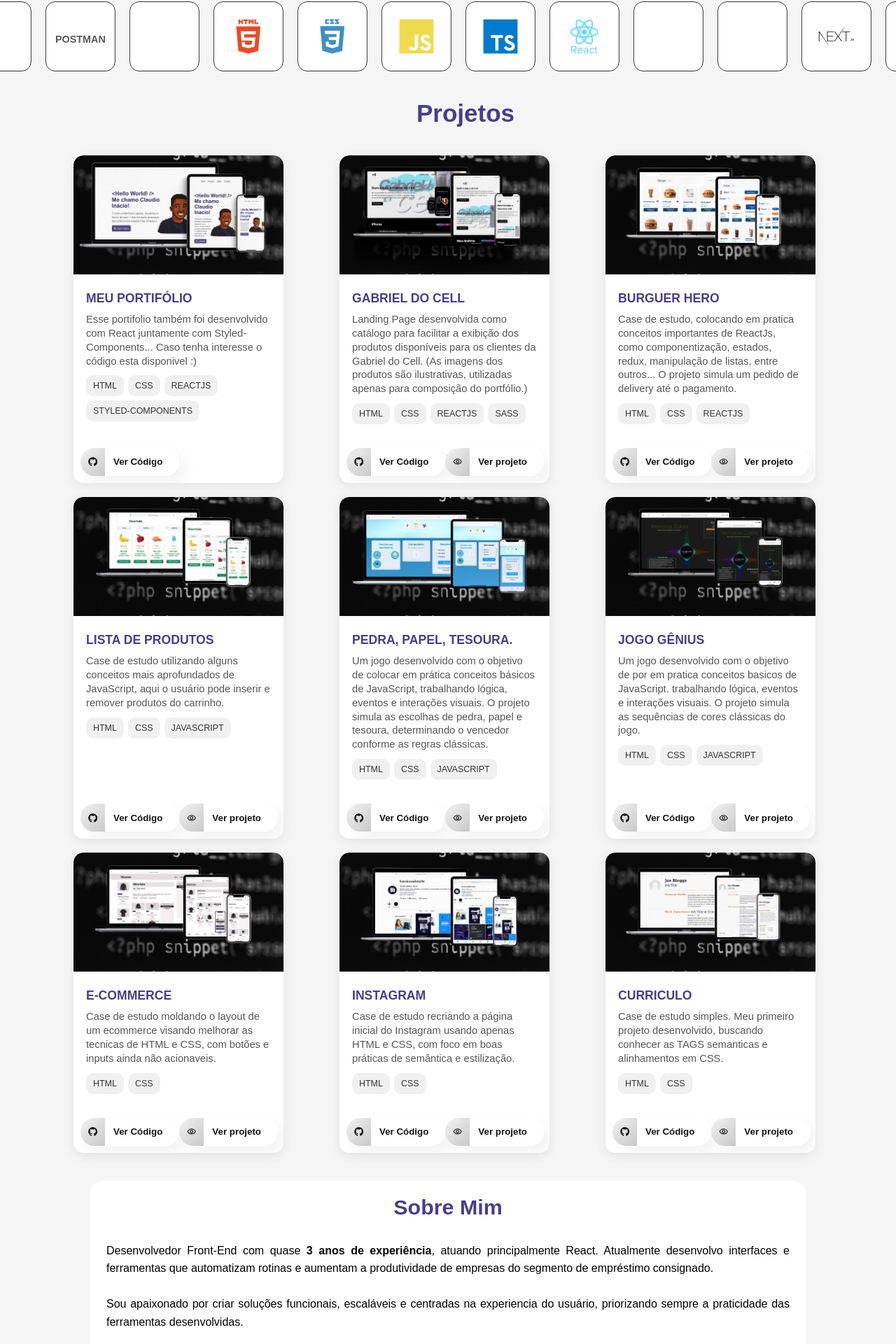
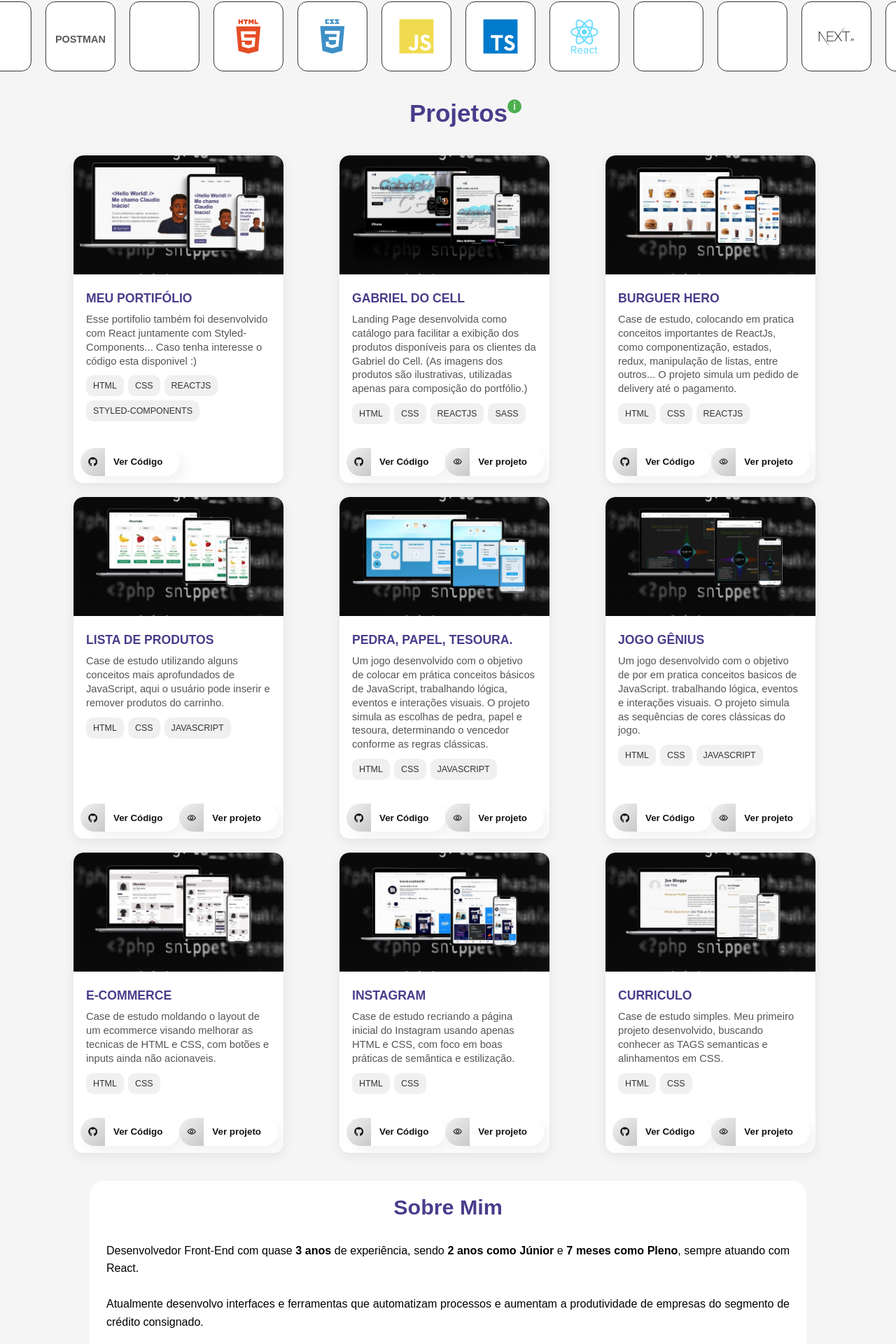
Before and after one commit to claudio-inacio/Portifolio-Claudio-Inacio, a React (Vite) app: page / in a window 1280 px wide. Shown: the part 892-2812 px from the top of the page at 70% size. Built offline with nearby package versions, Linux system fonts and the light colour scheme.

Commit message:
alteracoes no about me

```diff
--- a/src/components/aboutme/AboutMeComponent.jsx
+++ b/src/components/aboutme/AboutMeComponent.jsx
@@ -1,40 +1,44 @@
 import React from "react";
 
-
-import { AboutContainer, Title, Description,SectionTitle } from "./styleAboutMeComponent";
+import {
+  AboutContainer,
+  Title,
+  Description,
+  SectionTitle,
+} from "./styleAboutMeComponent";
 
 import ExperienceBlock from "./components/ExperienceBlock";
-import SkillsList from "./components/SkillsListComponent";
 
 export default function AboutMe() {
   return (
-    <AboutContainer id='sobre'>
+    <AboutContainer id="sobre">
       <Title>Sobre Mim</Title>
 
       <Description>
-        Desenvolvedor Front-End com quase <b>3 anos de experiência</b>, atuando
-        principalmente React.
-        Atualmente desenvolvo interfaces e ferramentas que automatizam rotinas
-        e aumentam a produtividade de empresas do segmento de empréstimo
+        Desenvolvedor Front-End com quase <b>3 anos</b> de experiência, sendo <b>2 anos
+        como Júnior </b> e <b> 7 meses como Pleno</b>, sempre atuando com React.
+        <br />
+        <br />
+        Atualmente desenvolvo interfaces e ferramentas que automatizam processos
+        e aumentam a produtividade de empresas do segmento de crédito
         consignado.
-        <br /><br />
-        Sou apaixonado por criar soluções funcionais, escaláveis e
-        centradas na experiencia do usuário, priorizando sempre a praticidade das ferramentas desenvolvidas.
+        <br />
+        <br />
+        Sou apaixonado por criar soluções funcionais, escaláveis e centradas na
+        experiencia do usuário, priorizando sempre a praticidade das ferramentas
+        desenvolvidas.
       </Description>
-
-      {/* <SectionTitle>Habilidades</SectionTitle>
-      <SkillsList /> */}
 
       <SectionTitle>Experiência Profissional</SectionTitle>
 
       <ExperienceBlock
         company="Nosso Consignado"
-        role="Desenvolvedor Front-End"
+        role="Desenvolvedor Front-End - PLENO"
         period="Atual"
         description={[
           "Desenvolvimento e manutenção de ferramentas utilizando React, Tailwind, Redux e Context.",
           "Participação em reuniões de planejamento e definição de prazos.",
-          "Criação de interfaces e funcionalidades que aumentam a produtividade e reduzem processos manuais."
+          "Criação de interfaces e funcionalidades que aumentam a produtividade e reduzem processos manuais.",
         ]}
       />
 
@@ -44,7 +48,7 @@ export default function AboutMe() {
         description={[
           "Contato inicial com clientes para alinhamento de expectativas e explicação do produto.",
           "Gerenciamento das atividades da equipe de implantação.",
-          "Comunicação direta com diferentes setores para garantir evolução do projeto."
+          "Comunicação direta com diferentes setores para garantir evolução do projeto.",
         ]}
       />
 
--- /dev/null
+++ b/src/components/modern-icons/info/IconInfo.jsx
@@ -0,0 +1,71 @@
+import React from 'react';
+import styled from 'styled-components';
+
+const IconInfo = ({ message }) => {
+  return (
+    <StyledWrapper>
+      <div className="tooltip">
+        <div className="icon">i</div>
+        <div className="tooltiptext">{message}</div>
+      </div>
+    </StyledWrapper>
+  );
+};
+
+const StyledWrapper = styled.div`
+  .tooltip {
+    position: relative;
+    display: inline-block;
+    cursor: pointer;
+    font-family: "Arial", sans-serif;
+  }
+
+  .tooltip:hover .tooltiptext {
+    visibility: visible;
+    opacity: 1;
+  }
+
+  .tooltiptext {
+    visibility: hidden;
+    width: 300px;
+    background-color: #333;
+    color: #fff;
+    text-align: left;
+    border-radius: 5px;
+    padding: 10px;
+    position: absolute;
+    z-index: 1;
+
+    bottom: calc(100% + 8px); /* acima do ícone */
+    right: 0; /* alinhado à direita do ícone */
+
+    opacity: 0;
+    transition: opacity 0.3s;
+  }
+
+  /* Setinha apontando para o ícone (para baixo) */
+  .tooltiptext::after {
+    content: "";
+    position: absolute;
+
+    top: 100%;
+    right: 10px;
+
+    border-width: 7px;
+    border-style: solid;
+    border-color: #504d4dff transparent transparent transparent;
+  }
+
+  .tooltip .icon {
+    display: inline-block;
+    width: 20px;
+    height: 20px;
+    background-color: #4caf50;
+    color: #fff;
+    border-radius: 50%;
+    text-align: center;
+    line-height: 20px;
+  }
+`;
+
+export default IconInfo;
--- a/src/components/projects/ProjectsComponent.jsx
+++ b/src/components/projects/ProjectsComponent.jsx
@@ -1,5 +1,5 @@
 
-import { ProjectsContainer } from "./styleProjectsComponent";
+import { ProjectsContainer, TitleHeader } from "./styleProjectsComponent";
 import BackgroundProjectImage from "../../image/background-image.jpeg";
 import BackgroundProjectImage2 from "../../image/background-image-2.jpeg";
 import BackgroundProjectImage3 from "../../image/background-image-3.png";
@@ -14,6 +14,7 @@ import EcommerceProjectImage from "../../image/ecommerce-project.png";
 import JogoGeniusPrjectImage from "../../image/jogo-genius-projeto.png";
 import ProjectComponent from "./project/ProjectComponent";
 import ProjectsGrid from "./ProjectGrid";
+import IconInfo from "../modern-icons/info/IconInfo";
 
 export const arrayProjectsInfo = [
   {
@@ -110,7 +111,10 @@ export const arrayProjectsInfo = [
 const ProjectsComponent = ({ showMenu, showClickMenu }) => {
   return (
     <ProjectsContainer>
+      <TitleHeader >
        <h2>Projetos</h2>
+        <IconInfo  message='Algumas das tecnologias mencionadas acima não estão presentes nos meus projetos pessoais, porém fazem parte do meu dia a dia no trabalho.'/>
+      </TitleHeader>
       <ProjectsGrid>
         {arrayProjectsInfo.map((project) => {
           return (
--- a/src/components/projects/styleProjectsComponent.js
+++ b/src/components/projects/styleProjectsComponent.js
@@ -14,6 +14,7 @@ export const ProjectsContainer = styled.div`
     font-size: clamp(22px, 4vw, 35px);
     max-width: 100%;
   }
+
 
   @media (max-width: 710px) {
     flex-direction: column;
@@ -38,3 +39,9 @@ export const ProjectsContainer = styled.div`
     padding-rigth: 100px;
   }
 `;
+export const TitleHeader = styled.div`
+
+  display: flex;
+  flex-direction: row;
+
+`;
```
Also changed, not shown: 4 other files (tests, documents, lock files or other folders). Lines whose indentation alone changed are shown as unchanged.
